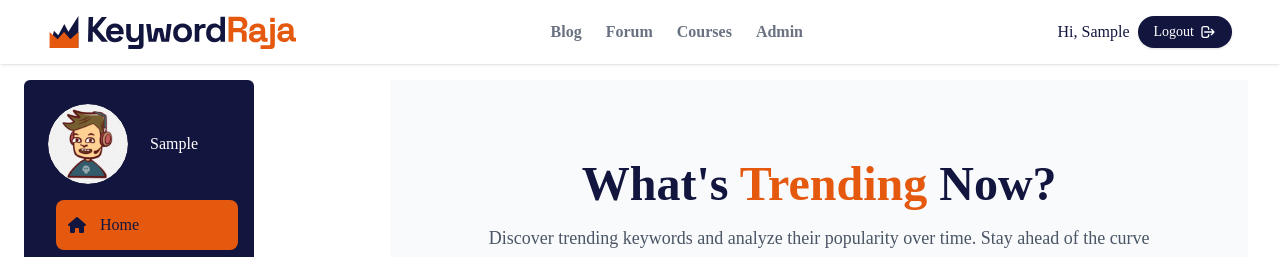
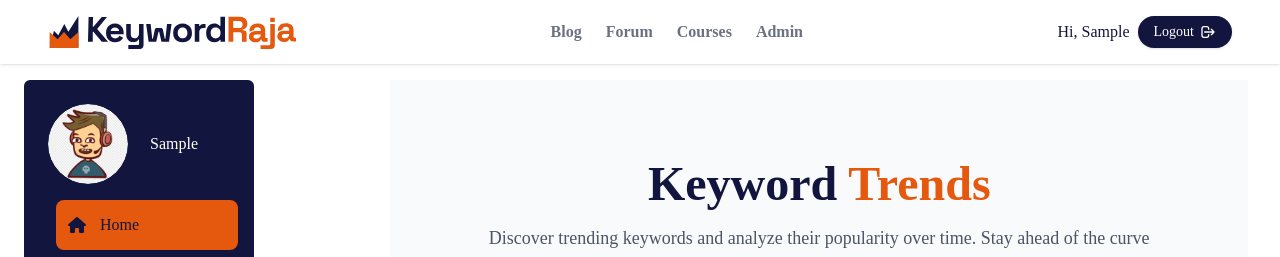
Before and after one commit to Omlomate/Km_2_Frontend, a React (Vite) app: page /keyword-trend in a window 1280 px wide. Shown: the top 257 px of the page. Built offline with nearby package versions, Linux system fonts and the light colour scheme; no server answers; sample sign-in values are in the browser's storage; a web font is replaced by a local one.

Commit message:
fix: Update heading in WhatsTrending component for improved clarity

```diff
--- a/src/pages/WhatsTrending.jsx
+++ b/src/pages/WhatsTrending.jsx
@@ -134,7 +134,7 @@ const WhatsTrending = () => {
           <div className="w-full py-3 sm:py-6">
             <div className="animate-fadeIn">
               <h1 className="text-xl sm:text-3xl md:text-5xl font-bold text-center text-[#12153D] mb-2 sm:mb-4 animate-slideDown">
-                What's <span className="text-[#E5590F]">Trending</span> Now?
+                Keyword <span className="text-[#E5590F]">Trends</span>
               </h1>
               <p className="text-xs sm:text-base md:text-lg text-gray-600 text-center max-w-2xl mx-auto mb-4 sm:mb-8 animate-slideUp">
                 Discover trending keywords and analyze their popularity over time. Stay ahead of the curve with Keyword Raja’s trend insights and make smarter SEO decisions.
```
